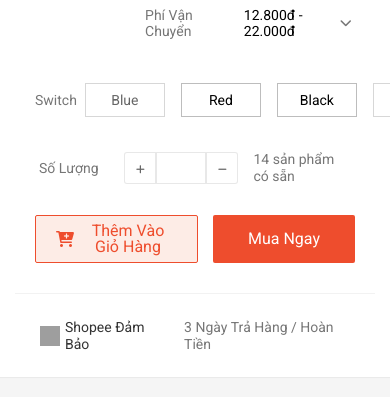
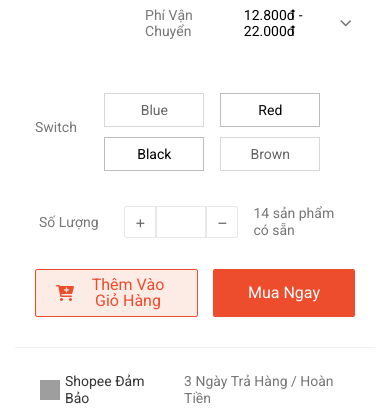
Before and after one commit to minhhieuvu0310/Shoppe-First-Project, a plain HTML site: page product__detail.html in a window 390 px wide. Shown: the part 1081-1495 px from the top of the page. Drawn offline with nearby package versions, Linux system fonts and the light colour scheme; grey boxes are pictures that could not be loaded.

Commit message:
update lan 3

```diff
--- a/assets/css/Responsive/responsive.css
+++ b/assets/css/Responsive/responsive.css
@@ -75,8 +75,6 @@
 
     }
 
-
-
     .header__cart,
     .header__logo {
         width: unset;
--- a/assets/css/Responsive/responsive__product__details.css
+++ b/assets/css/Responsive/responsive__product__details.css
@@ -18,4 +18,14 @@
     .product-detail__info{
         margin-top: calc(var(--header-with-search-height) + var(--sort-bar-height));
     }
+    .product-detail__attribute-list{
+        display: flex;
+        flex-wrap: wrap;
+    }
+    .product-detail__attribute-item{
+        margin-top: 10px;
+    }
+    .product-detail__attribute-btn{
+        min-width: 10rem;
+    }
 }
--- a/assets/css/Responsive/responsive_cart.css
+++ b/assets/css/Responsive/responsive_cart.css
@@ -67,4 +67,5 @@
     .cart__product-quantity-btn {
         padding: 0 12px;
     }
+
 }
```
